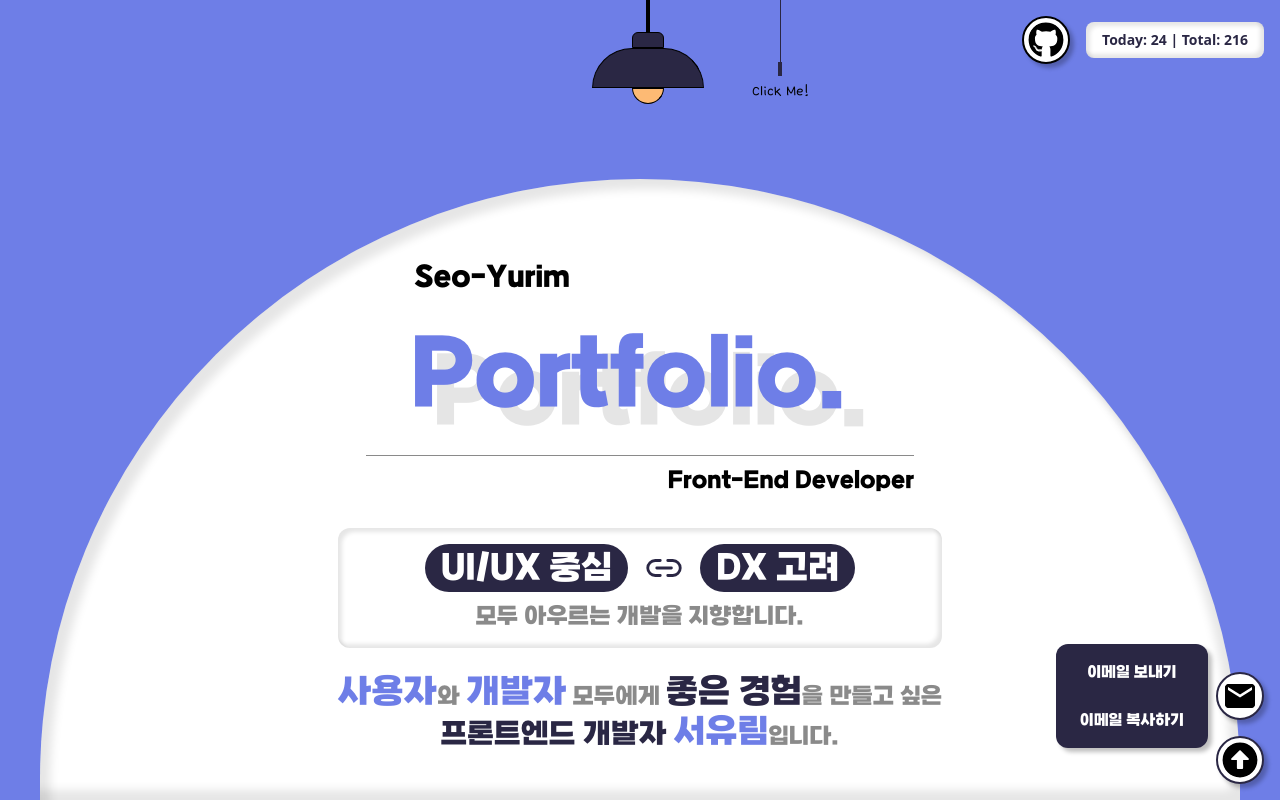
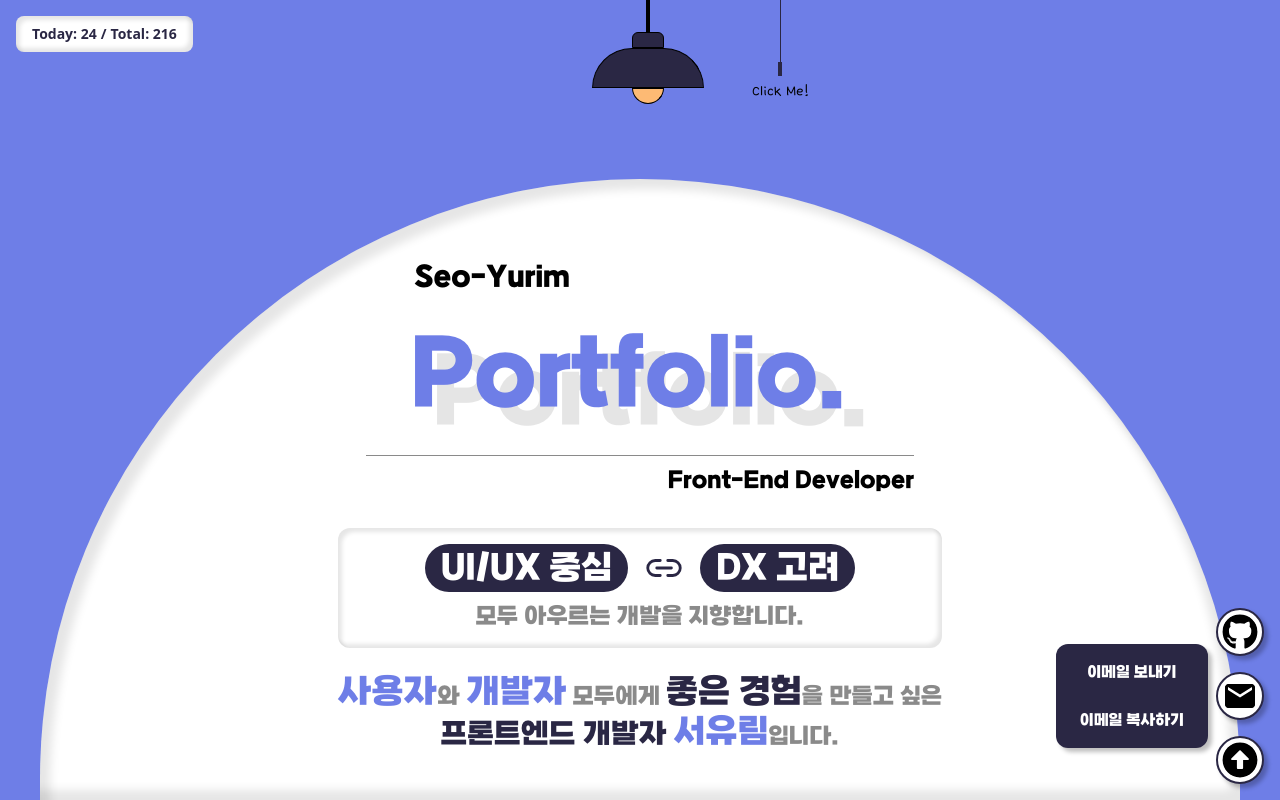
Before and after one commit to Seo-Yurim/portfolio, a Next.js app: page / in a window 1280 px wide. Both pictures are taken after a click on the element 1240 px from the left and 696 px from the top of the page. Shown: the top 800 px of the page. Built offline with nearby package versions, Linux system fonts and the light colour scheme.

Commit message:
FIX: 방문자 수 및 깃허브 위치 변경

```diff
--- a/src/app/components/hero.tsx
+++ b/src/app/components/hero.tsx
@@ -1,9 +1,7 @@
 "use client";
 
 import { useTheme } from "@/context/theme-context";
-import Link from "next/link";
 import { useEffect, useState } from "react";
-import { FaGithub } from "react-icons/fa";
 import { IoLinkOutline } from "react-icons/io5";
 import { AnimatePresence, motion } from "framer-motion";
 import Title from "@/components/title";
@@ -43,23 +41,12 @@ export function Hero() {
       id="hero"
       className="container relative flex h-screen flex-col items-center justify-center bg-primary max-md:px-4 max-md:py-4"
     >
-      <div className="absolute right-0 top-0 flex items-center gap-4 p-4">
-        <Link
-          href="https://github.com/Seo-Yurim"
-          className="group relative"
-          target="_blank"
-          rel="noopener noreferrer"
-        >
-          <FaGithub className="h-12 w-12 cursor-pointer rounded-full border-2 border-foreground bg-background p-1 shadow-right-down" />
-          <div className="absolute left-[50%] top-full mt-2 -translate-x-1/2 rounded-full bg-primary-foreground px-4 py-1 opacity-0 shadow-right-down transition-opacity duration-300 group-hover:opacity-100">
-            <p className="text-nowrap font-GWT text-white">GitHub 바로가기</p>
-          </div>
-        </Link>
+      <div className="absolute left-4 top-4 flex items-center gap-4 max-md:left-3 max-md:top-3">
         {counts.today === null || counts.total === null ? (
           <div className="h-6 w-24 animate-pulse rounded-md bg-highlight" />
         ) : (
-          <div className="rounded-lg bg-background px-4 py-2 text-sm font-bold text-primary-foreground shadow-inner-all">
-            Today: {counts.today} | Total: {counts.total}
+          <div className="flex items-center gap-1 rounded-lg bg-background px-4 py-2 text-sm font-bold text-primary-foreground shadow-inner-all max-md:px-2 max-md:py-1 max-md:text-xs">
+            <p>Today: {counts.today}</p> / <p>Total: {counts.total}</p>
           </div>
         )}
       </div>
@@ -105,9 +92,8 @@ export function Hero() {
         </motion.div>
       </div>
 
-      {/* 컴퓨터 */}
       <div className="absolute bottom-0 flex w-full max-w-[1200px] flex-col items-center">
-        <div className="flex w-full flex-col items-center gap-8 rounded-t-full bg-background px-10 py-12 font-GWT shadow-inner-all-strong max-md:py-16">
+        <div className="flex w-full flex-col items-center gap-8 rounded-t-full bg-background px-10 py-12 font-GWT shadow-inner-all-strong max-md:py-14">
           <div className="flex flex-col pt-8">
             <p className="text-nowrap px-12 text-3xl max-md:text-lg">Seo-Yurim</p>
             <Title title="Portfolio." />
--- a/src/app/page.tsx
+++ b/src/app/page.tsx
@@ -26,6 +26,18 @@ export default function Home() {
       </div>
 
       <div className="fixed bottom-0 right-0 flex flex-col gap-4 text-nowrap p-4">
+        <Link
+          href="https://github.com/Seo-Yurim"
+          className="group relative"
+          target="_blank"
+          rel="noopener noreferrer"
+        >
+          <FaGithub className={CTAStyle} />
+          <div className="absolute right-14 top-[50%] hidden -translate-y-1/2 rounded-full bg-primary-foreground px-4 py-1 shadow-right-down group-hover:block max-md:right-10">
+            <p className="text-nowrap font-GWT text-white max-md:text-sm">GitHub 바로가기</p>
+          </div>
+        </Link>
+
         <div
           className="relative"
           onClick={() => setShowEmail(!showEmail)}
```
